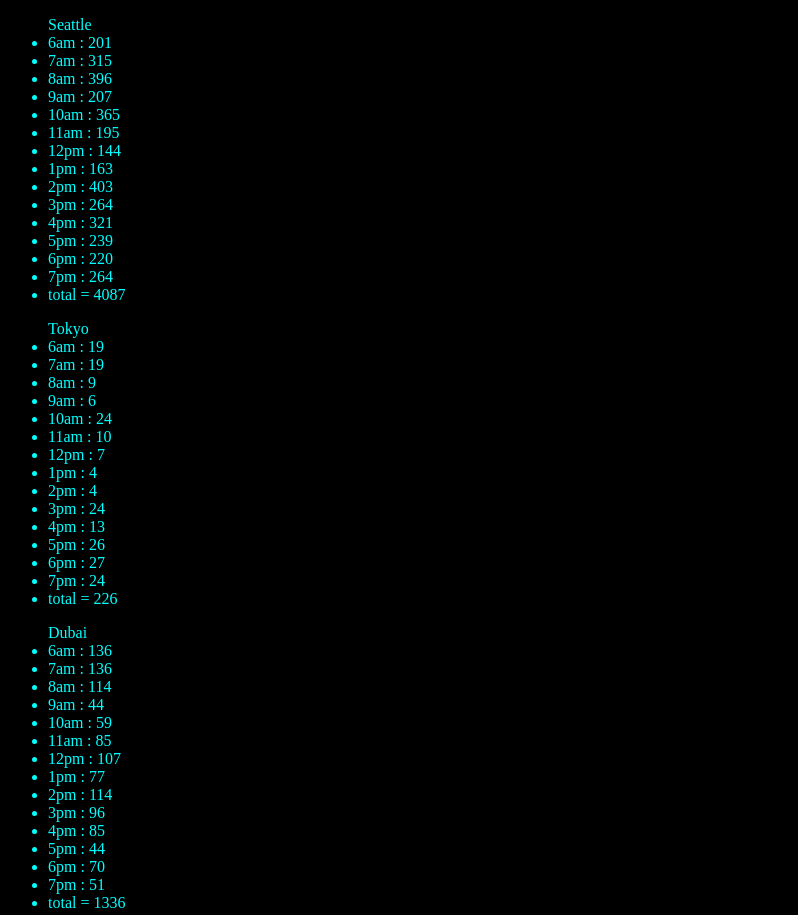
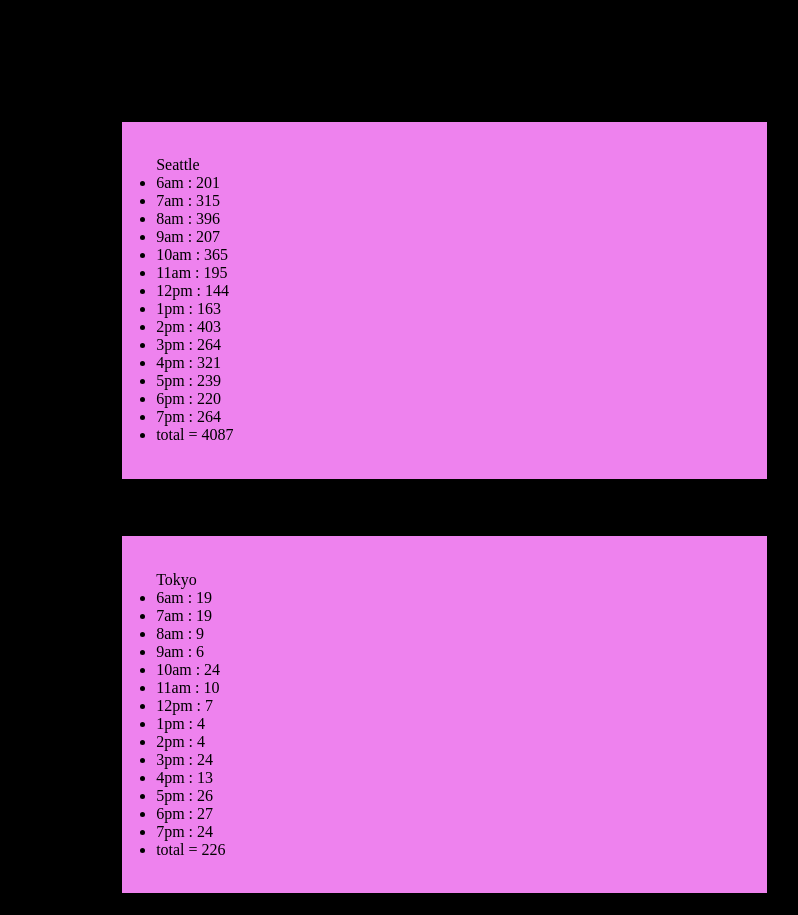
Before and after one commit to Tasneemalabsi/Salmon-Cookies, a plain HTML site: page sales.html in a window 1280 px wide. Shown: the top 915 px of the page, without its empty margins (0-798 px from the left). Drawn offline with Linux system fonts and the light colour scheme.

Commit message:
edit style.css

```diff
--- a/css/style.css
+++ b/css/style.css
@@ -1,4 +1,16 @@
 body {
     background-color: black;
     color: aqua;
+    height: 1000px;
+    padding: 3%;
+    margin: 2%;
+
 }
+ul {
+    background-color: violet;
+    color: black;
+    width : 50%;
+line-height: 150 px;
+padding: 3%;
+margin: 5%;
+}
```
